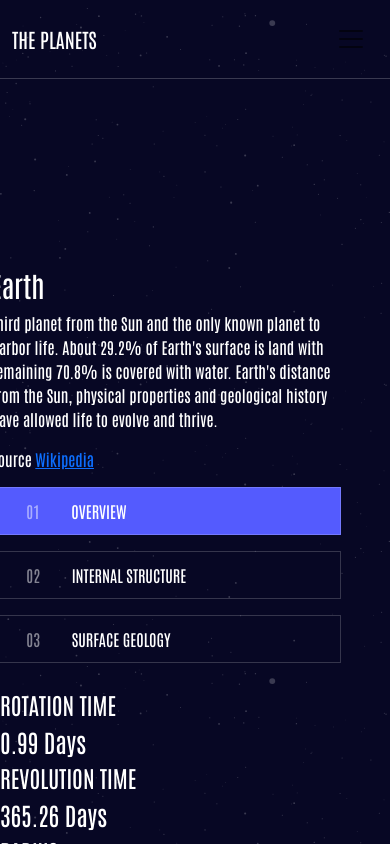
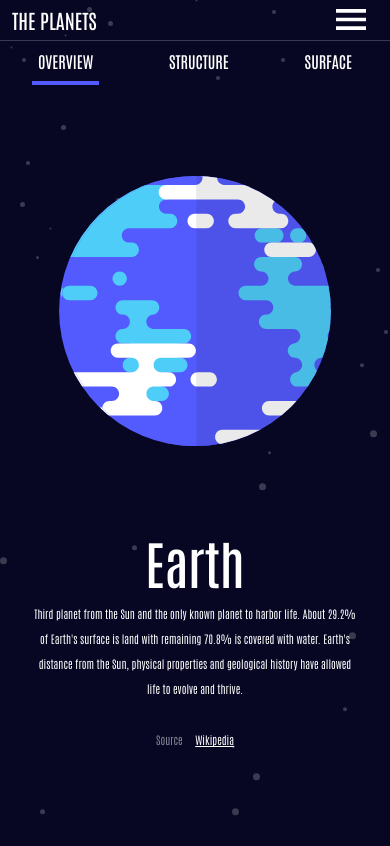
Before and after one commit to 0alola0/planetarium, a React (Vite) app: page /Earth in a window 390 px wide. Shown: the top 846 px of the page. Built offline with nearby package versions, Linux system fonts and the light colour scheme.

Commit message:
added responsive design and top stats buttons

```diff
--- a/src/App.css
+++ b/src/App.css
@@ -1,5 +1,4 @@
-@import url('https://fonts.googleapis.com/css2?family=Antonio:wght@500&display=swap');
-
+@import url('https://fonts.googleapis.com/css2?family=Antonio:wght@300;500&display=swap');
 *{
   font-family: 'Antonio', sans-serif;
   color: white;
@@ -15,10 +14,10 @@
 body, html{
   padding: 0;
   margin: 0;
-  height: 100vh;
+  min-height: 100vh;
   background-image: url("./assets/background-stars.svg");
-  background-size: contain;
-  animation: float 10s ease-in-out infinite;
+  background-size: contain 110%;
+  /* animation: float 10s ease-in-out infinite; */
 }
 @keyframes float {
 	0% {
@@ -37,6 +36,7 @@ body, html{
   display: flex;
   border-top: 4px solid;
   margin-inline: 16.5px;
+  height: 79px;
 }
 .nav-btn-container:hover{
   border-top: 4px solid;
@@ -53,11 +53,14 @@ body, html{
 .navigation-btn:hover{
   opacity: 1;
 }
+.top-text-btns{
+  display: none;
+}
 .landing-container{
   display: flex;
   justify-content: flex-end;
   align-items: center;
-  padding-top: 162px;
+  padding-top: 126px;
 }
 .landing-text-container{
   display: flex;
@@ -65,7 +68,7 @@ body, html{
   max-width: 350px;
   margin-inline: 12.5%;
 }
-.status-btn-wrapper:nth-child(3){
+.status-btn-wrapper:nth-child(2){
   margin-block: 16px;
 }
 .image-wrapper{
@@ -73,26 +76,32 @@ body, html{
   justify-content: center;
   align-items: center;
   box-sizing: border-box;
+  width: 35%;
+  max-height: 350px;
 }
 .status-btn{
   border: var(--meek-border);
   width: 350px;
   height: 48px;
   text-align: start;
+  transition: 0.5s;
 }
 .button-numerator-text{
   opacity: 0.5;
   margin-inline: 28px;
 }
-
 .nav-ball{
   display: none;
 }
 .overlay-transparent-image{
-  transform: translate(100%);
+  transform: translate(50%);
+}
+.planet-image{
+  transform: translate(-50%);
 }
 .structure-underlay-image{
   position: relative;
+  transform: translate(-50%);
   opacity: 0;
   z-index: 2;
   animation: myAnim 1s ease-out;
@@ -102,7 +111,7 @@ body, html{
   to { opacity: 0; }
 }
 .structure-overlay-image{
-  transform: translate(100%);
+  transform: translate(50%);
   z-index: 0;
 }
 
@@ -110,20 +119,246 @@ body, html{
   position: absolute;
   width: 163px;
   height: auto;
-  transform: rotate(45deg)  translateX(90%);
+  transform: translateY(75%) ;
   z-index: 3;
 }
+.footer-container{
+  display: flex;
+  justify-content: space-around;
+  flex-wrap: wrap;
+  padding-inline: 5%;
+  box-sizing: border-box;
+  margin-top: 87px;
+}
+.footer-wrapper{
+  margin-block: 25px;
+  width: 255px;
+  display: flex;
+  flex-direction: column;
+  border: var(--meek-border);
+  padding-inline: 23px;
+  padding-block: 20px;
+  box-sizing: border-box;
+}
+.planet-name-header{
+  font-size: var(--header-main);
+}
+.planet-text{
+  font-size: var(--information-text);
+  line-height: 25px;
+  font-weight: 300;
+  min-height: 150px;
+}
+.footer-heading{
+  font-size: var(--navigation-text);
+  opacity: 0.5;
+}
+.footer-stat{
+  font-size: var(--stats-measured);
+}
+.source-text{
+  font-size: var(--information-text);
+  line-height: 25px;
+  font-weight: 300;
+  color: rgba(255, 255, 255, 0.507);
+}
+.source-anchor{
+  margin-left: 10px;
+  color: white;
+  opacity: 1 !important;
+}
+.animated {
+	-webkit-animation-duration: 0.5s;
+	animation-duration: 0.5s;
+	-webkit-animation-fill-mode: both;
+	animation-fill-mode: both;
+	-webkit-animation-timing-function: ease-out;
+	animation-timing-function: ease-out;
+}
 
-@media only screen and (max-width: 800px) {
+@-webkit-keyframes fadeInLeft {
+    0% {
+        opacity: 0;
+        -webkit-transform: translateX(-400px);
+    }
+    100% {
+        opacity: 1;
+        -webkit-transform: translateX(0);
+    }
+}
+@keyframes fadeInLeft {
+    0% {
+        opacity: 0;
+        transform: translateX(-400px);
+    }
+    100% {
+        opacity: 1;
+        transform: translateX(0);
+    }
+}
+
+@-webkit-keyframes fadeInLeftGeo {
+  0% {
+      opacity: 0;
+      -webkit-transform: translateY(45%);
+  }
+  100% {
+      opacity: 1;
+      -webkit-transform: translateY(75%);
+  }
+}
+@keyframes fadeInLeftGeo {
+  0% {
+      opacity: 0;
+      transform:  translateY(45%);
+  }
+  100% {
+      opacity: 1;
+      transform:  translateY(75%);
+  }
+}
+.fadeInLeft {
+    -webkit-animation-name: fadeInLeft;
+    animation-name: fadeInLeft;
+}
+.fadeInLeftGeo {
+  -webkit-animation-name: fadeInLeftGeo;
+  animation-name: fadeInLeftGeo;
+}
+
+@media only screen and (max-width: 1090px) {
+  .structure-overlay-image, .overlay-transparent-image{
+    transform: scale(0.6) translate(83%);
+  }
+  .planet-image, .structure-underlay-image{
+    transform: scale(0.6) translate(-83%);
+  }
+  .geology-overley{
+    transform: scale(0.6) translateY(75%);
+  }
+
+@-webkit-keyframes fadeInLeftGeo {
+  0% {
+      opacity: 0;
+      -webkit-transform:  translateY(45%) scale(0.6);
+  }
+  100% {
+      opacity: 1;
+      -webkit-transform:  translateY(75%) scale(0.6);
+  }
+}
+@keyframes fadeInLeftGeo {
+  0% {
+      opacity: 0;
+      transform:  translateY(45%) scale(0.6);
+  }
+  100% {
+      opacity: 1;
+      transform:  translateY(75%) scale(0.6);
+  }
+}
+}
+@media only screen and (max-width: 920px) {
+  :root{
+    --bg-color: #070724;
+    --header-main: 62px;
+    --stats-measured: 24px;
+    --navigation-text: 11px;
+    --information-text: 11px;
+    --meek-border: 1px solid #ffffff2f;
+  }
+  .landing-container{
+    flex-direction: column;
+    align-items: center;
+  }
+  .landing-text-container{
+    padding-inline: 39px;
+    display: flex;
+    justify-content: space-around;
+    margin-top: 60px;
+    flex-direction: row;
+    align-items: center;
+    max-width: none;
+    width: 100%;
+    box-sizing: border-box;
+  }
+  .landing-text{
+    max-width: 339px;
+  }
+  .status-btn{
+    width: 281px;
+    height: 40px;
+  }
   .nav-btn-container{
     margin-inline: 10px;
   }
-
+  .image-wrapper{
+    max-height: 200px;
+  }
+  .footer-container{
+    padding-inline: 39px;
+  }
+  .footer-wrapper{
+    width: 164px;
+  }
 }
 @media only screen and (max-width: 575px) {
+  :root{
+    --bg-color: #070724;
+    --header-main: 52px;
+    --stats-measured: 24px;
+    --navigation-text: 11px;
+    --information-text: 11px;
+    --meek-border: 1px solid #ffffff2f;
+  }
+  .nav-btn-container{
+    align-items: center;
+    border-bottom: var(--meek-border) !important;
+  }
+  .button-numerator-text{
+    display: none;
+  }
+  .status-btn{
+    width: auto;
+    border: none;
+    background-color: transparent !important;
+  }
+  .status-btn-wrapper{
+    border-bottom: 4px solid;
+  }
+  .status-btn-wrapper:nth-child(2){
+    margin-block: 0px;
+  }
+  .text-btns{
+    display: none;
+  }
+  .top-text-btns{
+    display: flex;
+    justify-content: space-around;
+    width: 100%;
+  }
+  .planet-text{
+    min-height: 110px;
+  }
+  .landing-text-container{
+    text-align: center;
+    margin-top: 120px;
+    margin-inline: 0;
+    padding-inline: 0;
+    max-width: 327px;
+  }
+  .footer-container{
+    flex-direction: column;
+  }
+  .footer-wrapper{
+    flex-direction: row;
+    align-items: center;
+    justify-content: space-between;
+    width: 100%;
+    margin-block: 4px;
+  }
   .nav-btn{
     display: flex;
-
   }
   .nav-ball{
     display: block;
--- a/src/BootstrapOverride.css
+++ b/src/BootstrapOverride.css
@@ -4,12 +4,18 @@
 .navbar-brand{
     color: white !important;
 }
+.me-auto>a{
+    text-decoration: none;
+}
 .navbar{
-    padding-block: 19px !important;
+    padding-block: 0 !important;
     border-bottom: 1px solid rgba(255, 255, 255, 0.199);
 }
 .container{
     justify-content: space-between !important;
+}
+.navbar-toggler-icon{
+    background-image: url("./assets/icon-hamburger.svg") !important;
 }
 .navbar-collapse{
   flex-grow: 0 !important;
--- a/src/components/ImageDivision.jsx
+++ b/src/components/ImageDivision.jsx
@@ -1,26 +1,15 @@
 import React from 'react';
 
+
 const ImageDivision = ({planet, currentStatus}) => {
-    // const {width,height} = planet.images.planet.dimensions
-    // console.log(width)
-    const background = {
-        // width: planet.images.planet.naturalWidth,
-        // backgroundImage: `url(${planet.images.planet})`
-    }
-    console.log()
 
   return (
-    <div className="image-wrapper">
-
+    <div className="image-wrapper animated fadeInLeft">
         {
-           (currentStatus.status=="geology"&&<img className="geology-overley" src={planet.images.geology} alt=""/>)
+           (currentStatus.status=="geology"&&<img className="geology-overley animated fadeInLeftGeo" src={planet.images.geology} alt=""/>)
         }
         <img className={currentStatus.status=="structure"? "structure-overlay-image" : "overlay-transparent-image"} src={currentStatus.status=="structure"? currentStatus.image : planet.images.planet} alt=""/>
         <img className={currentStatus.status=="structure"? "structure-underlay-image" : "planet-image"} src={planet.images.planet} alt=""/>
-        {/* {
-           ( currentStatus.status!=="overview" && <img className={currentStatus.status=="structure"? "overlay-image" : "geology-overley"} src={planet.images.planet} alt=""/>)
-        } */}
-        {/* <img className={currentStatus.status=="geology"? "geology-image" : currentStatus.status=="structure"? "structure-image" : "image"} src={currentStatus.image} alt=""/> */}
     </div>
   );
 }
--- a/src/components/NavigationButtons.jsx
+++ b/src/components/NavigationButtons.jsx
@@ -13,7 +13,7 @@ const NavigationButtons = () => {
     <Navbar expand="sm">
       <Container>
         <Navbar.Brand>THE PLANETS</Navbar.Brand>
-        <Navbar.Toggle  aria-controls="basic-navbar-nav" />
+        <Navbar.Toggle aria-controls="basic-navbar-nav" />
         <Navbar.Collapse id="basic-navbar-nav">
           <Nav className="me-auto">
               {
--- a/src/components/PlanetShowcase.jsx
+++ b/src/components/PlanetShowcase.jsx
@@ -46,13 +46,22 @@ const planetShowcase = () => {
 
   return (
     <div>
+        <div className="top-text-btns">
+                    <StatusBtns number={"01"} active={currentStatus.status=="overview"? true : false} bgColor={planet.color} statusBtn={"overview"} btnText={"OVERVIEW"} setBtnStatus={setBtnStatus}/>
+                    <StatusBtns number={"02"} active={currentStatus.status=="structure"? true : false} bgColor={planet.color} statusBtn={"structure"} btnText={"STRUCTURE"} setBtnStatus={setBtnStatus}/>
+                    <StatusBtns number={"03"} active={currentStatus.status=="geology"? true : false} bgColor={planet.color} statusBtn={"geology"} btnText={"SURFACE"} setBtnStatus={setBtnStatus}/>
+        </div>
         <div className="landing-container">
             <ImageDivision planet={planet} currentStatus={currentStatus}/>
             <div className="landing-text-container">
-                <TextDivision planet={planet} currentStatus={currentStatus}/>
-                <StatusBtns number={"01"} active={currentStatus.status=="overview"? true : false} bgColor={planet.color} statusBtn={"overview"} btnText={"OVERVIEW"} setBtnStatus={setBtnStatus}/>
-                <StatusBtns number={"02"} active={currentStatus.status=="structure"? true : false} bgColor={planet.color} statusBtn={"structure"} btnText={"INTERNAL STRUCTURE"} setBtnStatus={setBtnStatus}/>
-                <StatusBtns number={"03"} active={currentStatus.status=="geology"? true : false} bgColor={planet.color} statusBtn={"geology"} btnText={"SURFACE GEOLOGY"} setBtnStatus={setBtnStatus}/>
+                <div className="landing-text">
+                    <TextDivision planet={planet} currentStatus={currentStatus}/>
+                </div>
+                <div className="text-btns">
+                    <StatusBtns number={"01"} active={currentStatus.status=="overview"? true : false} bgColor={planet.color} statusBtn={"overview"} btnText={"OVERVIEW"} setBtnStatus={setBtnStatus}/>
+                    <StatusBtns number={"02"} active={currentStatus.status=="structure"? true : false} bgColor={planet.color} statusBtn={"structure"} btnText={"INTERNAL STRUCTURE"} setBtnStatus={setBtnStatus}/>
+                    <StatusBtns number={"03"} active={currentStatus.status=="geology"? true : false} bgColor={planet.color} statusBtn={"geology"} btnText={"SURFACE GEOLOGY"} setBtnStatus={setBtnStatus}/>
+                </div>
             </div>
         </div>
 
--- a/src/components/StatFooter.jsx
+++ b/src/components/StatFooter.jsx
@@ -3,7 +3,7 @@ import FooterCard from './FooterCard';
 
 const StatFooter = ({planet}) => {
   return (
-    <div>
+    <div className="footer-container">
         <FooterCard currentHeading={"ROTATION TIME"} measuredStat={planet.rotation}/>
         <FooterCard currentHeading={"REVOLUTION TIME"} measuredStat={planet.revolution}/>
         <FooterCard currentHeading={"RADIUS"} measuredStat={planet.radius}/>
--- a/src/components/StatusBtns.jsx
+++ b/src/components/StatusBtns.jsx
@@ -11,9 +11,12 @@ const StatusBtns = ({number, statusBtn, btnText, bgColor, setBtnStatus, active})
     const btnStyle = {
         backgroundColor: isHover||active? bgColor : "transparent"
     }
+    const fill = {
+        borderColor: active? bgColor : "transparent"
+    }
 
   return (
-    <div className="status-btn-wrapper" >
+    <div className="status-btn-wrapper" style={fill}>
         <button className="status-btn" value={statusBtn} onClick={(e) =>setBtnStatus(e.target.value)} onMouseEnter={handleHoverOn} onMouseLeave={handleHoverOff} style={btnStyle}>
             <span className="button-numerator-text">{number}</span> {btnText}
         </button>
--- a/src/components/TextDivision.jsx
+++ b/src/components/TextDivision.jsx
@@ -5,7 +5,7 @@ const TextDivision = ({planet,currentStatus}) => {
     <div>
         <h1 className="planet-name-header">{planet.name}</h1>
         <p className="planet-text">{currentStatus.text}</p>
-        <p className="source-text">Source <a href={currentStatus.source} target="_blank" className="source-anchor">Wikipedia</a></p>
+        <p className="source-text">Source <a href={currentStatus.source} target="_blank" className="source-anchor">Wikipedia</a><img alt=""/></p>
     </div>
   );
 }
```
Also changed, not shown: src/components/MobileStatusBtn.jsx (added, +15 -0 lines).
